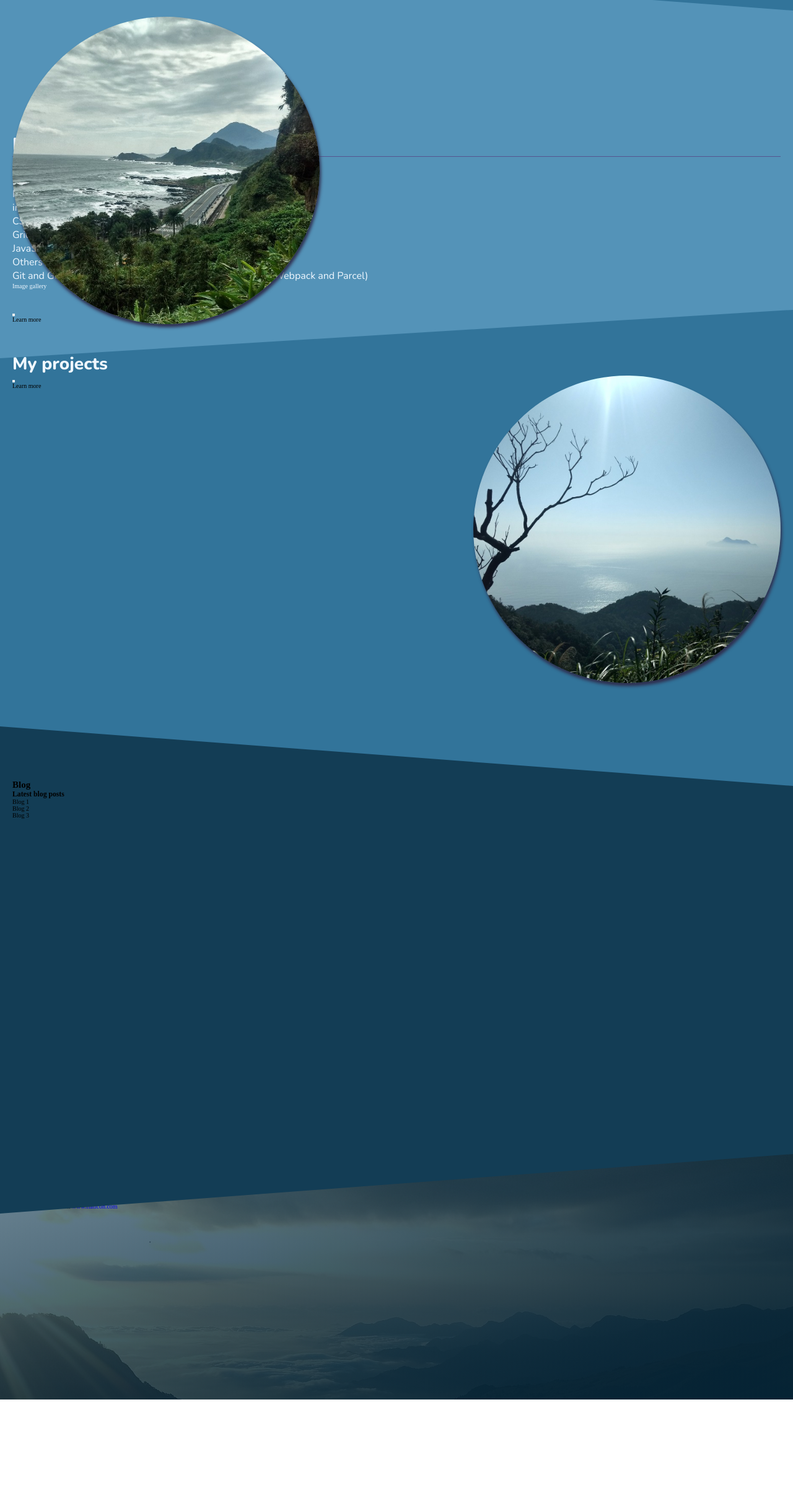
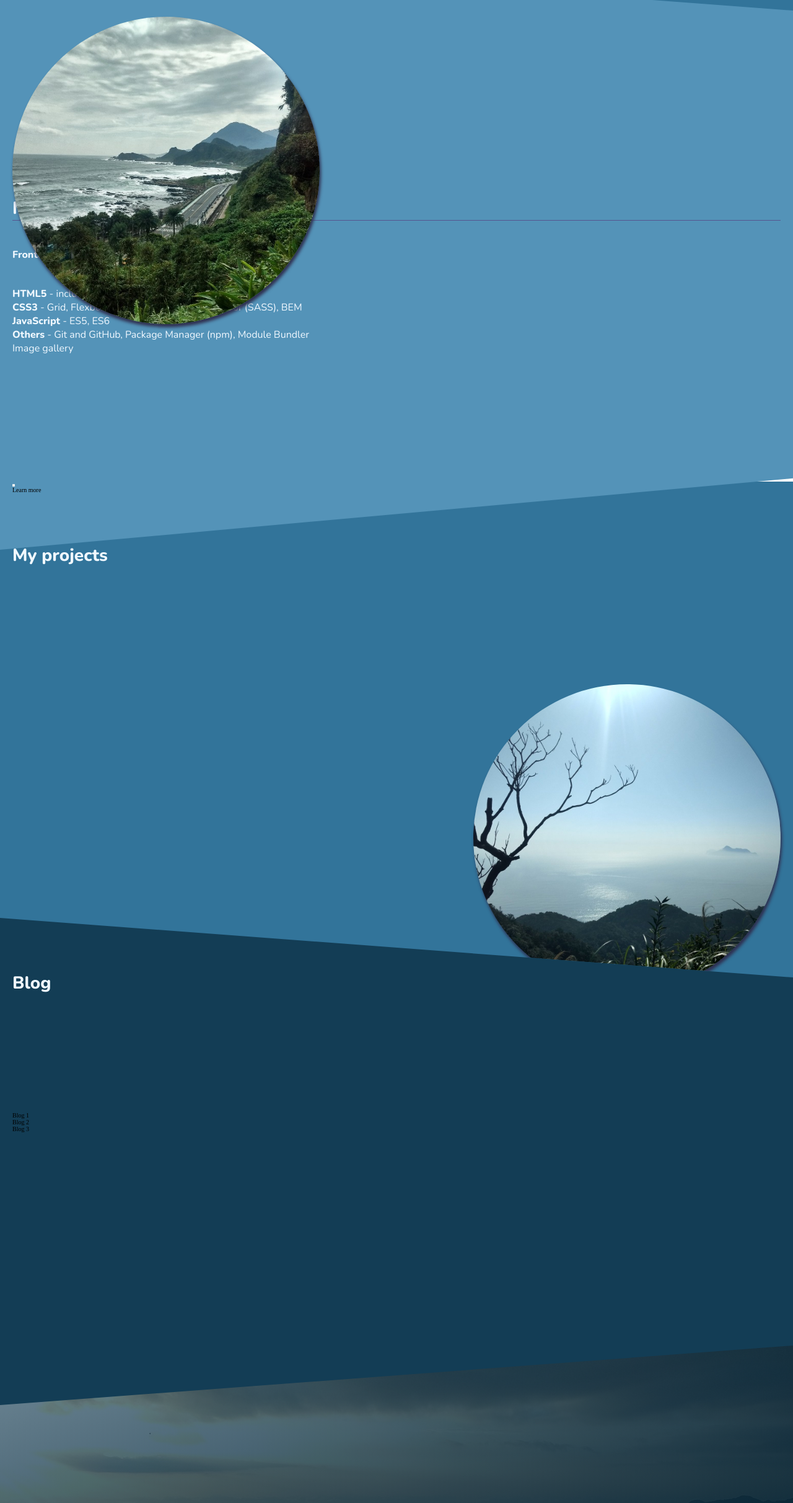
Before and after one commit to anusha-lee/anusha-lee.github.io, a website: page dist/index.html in a window 1280 px wide. Shown: the part 1198-3623 px from the top of the page at 62% size. Before the commit the page ends 3456 px from the top, so only its background shows below. Drawn offline with nearby package versions, Linux system fonts and the light colour scheme.

Commit message:
continue styling the skills and projects parts

```diff
--- a/dist/css/style.css
+++ b/dist/css/style.css
@@ -119,7 +119,7 @@ img {
 .skills {
   margin: -9rem auto 0;
   width: 100%;
-  height: auto;
+  height: 120vh;
   background-color: #5493b8;
   padding: 10rem 2rem 2rem;
   -webkit-clip-path: polygon(0 0, 100% 0, 100% 88%, 0% 100%);
@@ -158,13 +158,15 @@ img {
     display: grid;
     grid-template-columns: 1fr;
     grid-template-rows: 1fr 5fr; }
-    .skills__box--title {
-      font: 900 16px "Nunito", sans-serif; }
-    .skills__box--box--title {
-      font: 900 16px "Nunito", sans-serif; }
+    .skills__box--subtitle {
+      font: 800 16px "Nunito", sans-serif; }
+    .skills__box--content {
+      font: 400 16px "Nunito", sans-serif; }
+      .skills__box--content-1 {
+        font: 400 16px "Nunito", sans-serif; }
 
-.content-1 {
-  font: 400 16px "Nunito", sans-serif; }
+#subtitle {
+  font-size: 100px; }
 
 /************************************************
 ************* Projects
@@ -178,7 +180,10 @@ img {
   -webkit-clip-path: polygon(0 0, 100% 0, 100% 100%, 0 88%);
   clip-path: polygon(0 0, 100% 0, 100% 100%, 0 88%);
   position: relative;
-  z-index: 60; }
+  z-index: 60;
+  display: grid;
+  grid-template-columns: 1fr;
+  grid-template-rows: 3fr 1fr 4fr 1fr; }
   .projects__title {
     font: 800 28px "Nunito", sans-serif;
     color: #f0f8ff; }
@@ -205,8 +210,11 @@ img {
   -webkit-clip-path: polygon(0 0, 100% 0, 100% 88%, 0% 100%);
   clip-path: polygon(0 0, 100% 0, 100% 88%, 0% 100%);
   position: relative;
-  z-index: 50; }
-  .blog__title {
+  z-index: 50;
+  display: grid;
+  grid-template-columns: 1fr;
+  grid-template-rows: 3fr 1fr 4fr 1fr; }
+  .blog__title1 {
     font: 800 28px "Nunito", sans-serif;
     color: #f0f8ff; }
 
--- a/dist/index.html
+++ b/dist/index.html
@@ -9,24 +9,9 @@
   </head>
   <body>
     <!-- reference website: https://html5up.net/uploads/demos/solid-state/ -->
-    <!-- <div hidden>
-        <svg style="display: none;" xmlns="http://www.w3.org/2000/svg"> <symbol id="blueberries" viewbox="0 0 53.308 53.308">
-        <title>
-        blueberries
-        </title>
-        <path d="M39.685,2.953c-7.524,0-13.623,6.099-13.623,13.623c0,2.243,0.552,4.353,1.512,6.219 c1.496-0.565,3.11-0.888,4.804-0.888c5.281,0,9.851,3.011,12.111,7.404c5.15-1.944,8.819-6.905,8.819-12.735 C53.308,9.052,47.208,2.953,39.685,2.953z" style="fill:#003879;">
-        </path>
-          <svg class="icon">
-            <use xlink:href="#006-html-coding" />
-          </svg>
-        </svg>
-    </div> -->
     <header class="header">
       <div class="header__logo">
         <img src="img/icons/png/006-html-coding.png" alt="code logo" />
-        <!-- <svg class="icon header__logo">
-          <use xlink:href="#006-html-coding" />
-        </svg> -->
       </div>
       <h1 class="header__heading">This is Anusha</h1>
       <div class="header__sub">A self-taught web developer</div>
@@ -51,30 +36,22 @@
           <img src="img/img01.jpg" alt="sea view" />
         </div>
         <div class="skills__box">
-          <h3 class="skills__box--title">Frontend</h3>
-          <div class="skills__box--content content">
-            <div class="skills__box--content-1 content-1">
-              HTML 5
-              <p class="content-1__text">
-                including basic SEO, Accessibility
-              </p>
+          <h3 class="skills__box--subtitle">Frontend</h3>
+          <div class="skills__box--content">
+            <div class="skills__box--content-1">
+              <strong>HTML5</strong> - including basic SEO, Accessibility
             </div>
-            <div class="skills__box--content-1 content-1">
-              CSS
-              <p class="content-1__text">
-                Grid, Flexbox, Media Queries, Pre-processor (SASS), BEM
-              </p>
+            <div class="skills__box--content-1">
+              <strong>CSS3</strong> - Grid, Flexbox, Media Queries,
+              Pre-processor (SASS), BEM
             </div>
-            <div class="skills__box--content-1 content-1">
-              JavaScript
+            <div class="skills__box--content-1">
+              <strong>JavaScript</strong> - ES5, ES6
               <p class="content-1__text"></p>
             </div>
-            <div class="skills__box--content-1 content-1">
-              Others
-              <p class="content-1__text">
-                Git and GitHub, Package Manager (npm), Module Bundler (Webpack
-                and Parcel)
-              </p>
+            <div class="skills__box--content-1">
+              <strong>Others</strong> - Git and GitHub, Package Manager (npm),
+              Module Bundler
             </div>
             <div class="skills__box--certificates">
               Image gallery
@@ -103,7 +80,7 @@
       </section>
       <section class="blog">
         <h2 class="blog__title1">Blog</h2>
-        <h3 class="blog__title2">Latest blog posts</h3>
+        <!-- <h3 class="blog__title2">Latest blog posts</h3> -->
         <div class="blog__box">
           <ul class="blog__box--lists">
             <li class="blog__box--lists-item">Blog 1</li>
@@ -127,28 +104,6 @@
         <div class="footer__credit--design">
           Design: <a href="https://html5up.net/">HTML5UP</a>
         </div>
-        <div class="footer__credit--icon1">
-          Icons made by
-          <a
-            href="https://www.flaticon.com/authors/pixel-perfect"
-            title="Pixel perfect"
-            >Pixel perfect</a
-          >
-          from
-          <a href="https://www.flaticon.com/" title="Flaticon"
-            >www.flaticon.com</a
-          >
-        </div>
-        <div class="footer__credit--icon2">
-          Icons made by
-          <a href="https://www.flaticon.com/authors/freepik" title="Freepik"
-            >Freepik</a
-          >
-          from
-          <a href="https://www.flaticon.com/" title="Flaticon"
-            >www.flaticon.com</a
-          >
-        </div>
       </div>
     </footer>
   </body>
--- a/dist/scss/style.css
+++ b/dist/scss/style.css
@@ -1,3 +1,4 @@
+@import url("https://fonts.googleapis.com/css?family=Nunito:400,800,900&display=swap");
 *,
 ::after,
 ::before {
@@ -5,10 +6,227 @@
   padding: 0;
   box-sizing: border-box; }
 
-body {
-  background-color: brown; }
+html {
+  font-size: 62.5%; }
 
-h1 {
-  font-size: 50px; }
+a {
+  text-decoration: none; }
+
+ul li {
+  list-style: none; }
+
+/************************************************
+************* Variables
+***********************************************/
+/************************************************
+************* Mixins
+***********************************************/
+img {
+  border-radius: 50%;
+  box-shadow: 2px 5px 5px #2f2f4f; }
+
+/************************************************
+************* Header
+***********************************************/
+.header {
+  width: 100%;
+  min-height: 60vh;
+  background-image: linear-gradient(to left top, #052334, rgba(19, 61, 85, 0.6)), url(../img/background.jpg);
+  background-size: cover;
+  background-position: top;
+  position: relative;
+  z-index: 99;
+  -webkit-clip-path: polygon(0 0, 100% 0, 100% 88%, 0% 100%);
+  clip-path: polygon(0 0, 100% 0, 100% 88%, 0% 100%); }
+  .header__logo {
+    margin: 0 auto;
+    padding: 5rem 0 0;
+    width: 90%;
+    height: auto; }
+    .header__logo img {
+      width: 5rem;
+      height: auto; }
+  .header__heading {
+    margin: 0.5rem auto 0;
+    width: 90%;
+    color: #f0f8ff;
+    font: 900 38px "Nunito", sans-serif;
+    text-transform: uppercase;
+    padding: 1rem 1rem 0;
+    border-bottom: 0.05rem solid #5493b8; }
+  .header__sub {
+    margin: 1rem auto;
+    width: 95%;
+    padding: 2rem;
+    font: 16px "Nunito", sans-serif;
+    color: #cecee2; }
+
+.container {
+  margin: -6.5rem auto 0; }
+
+/************************************************
+************* About
+***********************************************/
+.about {
+  margin: 0 auto;
+  width: 100%;
+  height: 100vh;
+  background-color: #32749a;
+  padding: 10rem 2rem 2rem;
+  -webkit-clip-path: polygon(0 0, 100% 0, 100% 100%, 0 88%);
+  clip-path: polygon(0 0, 100% 0, 100% 100%, 0 88%);
+  position: relative;
+  z-index: 80;
+  display: grid;
+  grid-template-columns: 1fr;
+  grid-template-rows: 4fr 1fr 5fr; }
+  .about__title {
+    font: 800 28px "Nunito", sans-serif;
+    color: #f0f8ff;
+    display: inline-block;
+    width: 100%;
+    height: fit-content;
+    margin: 1rem 0;
+    text-align: right;
+    justify-self: end;
+    border-bottom: 0.05rem solid #5493b8;
+    grid-column: 1 / 2;
+    grid-row: 2 / 3; }
+  .about__img {
+    width: 100%;
+    height: fit;
+    position: relative;
+    grid-column: 1 / 2;
+    grid-row: 1 / 2; }
+    .about__img img {
+      position: absolute;
+      right: 0;
+      top: 0;
+      max-width: 60%;
+      height: auto; }
+  .about__text {
+    width: 85%;
+    font: 400 16px "Nunito", sans-serif;
+    color: #f0f8ff;
+    text-align: right;
+    grid-column: 1 / 2;
+    grid-row: 3 / 4;
+    justify-self: end; }
+
+/************************************************
+  ************* Skills
+  ***********************************************/
+.skills {
+  margin: -9rem auto 0;
+  width: 100%;
+  height: 100vh;
+  background-color: #5493b8;
+  padding: 10rem 2rem 2rem;
+  -webkit-clip-path: polygon(0 0, 100% 0, 100% 88%, 0% 100%);
+  clip-path: polygon(0 0, 100% 0, 100% 88%, 0% 100%);
+  position: relative;
+  z-index: 70;
+  display: grid;
+  grid-template-columns: 1fr;
+  grid-template-rows: 3fr 1fr 4fr 1fr; }
+  .skills__title {
+    font: 800 28px "Nunito", sans-serif;
+    color: #f0f8ff;
+    display: inline-block;
+    width: 100%;
+    height: fit-content;
+    margin: 1rem 0;
+    border-bottom: 0.05rem solid #55558f;
+    grid-column: 1 / 2;
+    grid-row: 2 / 3;
+    text-align: left;
+    justify-self: start; }
+  .skills__img {
+    width: 100%;
+    height: fit-content;
+    position: relative;
+    grid-column: 1 / 2;
+    grid-row: 1 / 2; }
+    .skills__img img {
+      position: absolute;
+      left: 0;
+      top: 0;
+      max-width: 60%;
+      height: auto; }
+  .skills__box {
+    color: #f0f8ff;
+    display: grid;
+    grid-template-columns: 1fr;
+    grid-template-rows: 1fr 5fr; }
+    .skills__box--subtitle {
+      font: 800 28px "Nunito", sans-serif; }
+    .skills__box--content {
+      width: 80%;
+      border: 2px solid pink;
+      font: 400 16px "Nunito", sans-serif; }
+      .skills__box--content-1 {
+        font: 400 16px "Nunito", sans-serif; }
+  .skills__learn-more {
+    grid-column: 1 / 2;
+    grid-row: 4 / 5; }
+
+/************************************************
+************* Projects
+***********************************************/
+.projects {
+  margin: -11rem auto;
+  width: 100%;
+  height: 100vh;
+  background-color: #32749a;
+  padding: 10rem 2rem 2rem;
+  -webkit-clip-path: polygon(0 0, 100% 0, 100% 100%, 0 88%);
+  clip-path: polygon(0 0, 100% 0, 100% 100%, 0 88%);
+  position: relative;
+  z-index: 60;
+  display: grid;
+  grid-template-columns: 1fr;
+  grid-template-rows: 3fr 1fr 4fr 1fr; }
+  .projects__title {
+    font: 800 28px "Nunito", sans-serif;
+    color: #f0f8ff; }
+  .projects__img {
+    width: 100%;
+    height: fit;
+    position: relative; }
+    .projects__img img {
+      position: absolute;
+      right: 0;
+      top: 0;
+      max-width: 60%;
+      height: auto; }
+
+/************************************************
+************* Blog
+***********************************************/
+.blog {
+  margin: 0 auto;
+  width: 100%;
+  height: 100vh;
+  background-color: #133d55;
+  padding: 10rem 2rem 2rem;
+  -webkit-clip-path: polygon(0 0, 100% 0, 100% 88%, 0% 100%);
+  clip-path: polygon(0 0, 100% 0, 100% 88%, 0% 100%);
+  position: relative;
+  z-index: 50;
+  display: grid;
+  grid-template-columns: 1fr;
+  grid-template-rows: 3fr 1fr 4fr 1fr; }
+  .blog__title1 {
+    font: 800 28px "Nunito", sans-serif;
+    color: #f0f8ff; }
+
+/************************************************
+************* Footer
+***********************************************/
+.footer {
+  margin: -10rem 0;
+  width: 100%;
+  height: 40rem;
+  background-image: linear-gradient(to left top, #052334, rgba(19, 61, 85, 0.6)), url(../img/background.jpg); }
 
 /*# sourceMappingURL=style.css.map */
--- a/dist/scss/style.scss
+++ b/dist/scss/style.scss
@@ -179,7 +179,7 @@ img {
       position: absolute;
       right: 0;
       top: 0;
-      max-width: 40%;
+      max-width: 60%;
       height: auto;
     }
   }
@@ -203,7 +203,7 @@ img {
 .skills {
   margin: -9rem auto 0;
   width: 100%;
-  height: auto;
+  height: 100vh;
   background-color: $color-light-blue;
   padding: 10rem 2rem 2rem;
   @include clip-path-right;
@@ -231,7 +231,7 @@ img {
 
   &__img {
     width: 100%;
-    height: auto;
+    height: fit-content;
     position: relative;
 
     grid-column: 1 / 2;
@@ -241,7 +241,7 @@ img {
       position: absolute;
       left: 0;
       top: 0;
-      max-width: 40%;
+      max-width: 60%;
       height: auto;
     }
   }
@@ -251,25 +251,23 @@ img {
     @include section-grid-mobile;
     grid-template-rows: 1fr 5fr;
 
-    &--title {
-      font: 900 $font-size-sm $font;
+    &--subtitle {
+      font: 800 $font-size-m $font;
     }
 
-    &--box {
-      &--title {
-        font: 900 $font-size-sm $font;
-      }
-      &--content {
+    &--content {
+      width: 80%;
+      border: 2px solid pink;
+      font: 400 $font-size-sm $font;
+      &-1 {
+        font: 400 $font-size-sm $font;
       }
     }
   }
-}
 
-.content {
-  &-1 {
-    font: 400 $font-size-sm $font;
-    &__text {
-    }
+  &__learn-more {
+    grid-column: 1 / 2;
+    grid-row: 4 / 5;
   }
 }
 
@@ -291,6 +289,9 @@ img {
     color: $color-white;
   }
 
+  @include section-grid-mobile;
+  grid-template-rows: 3fr 1fr 4fr 1fr;
+
   &__img {
     width: 100%;
     height: fit;
@@ -303,7 +304,7 @@ img {
       position: absolute;
       right: 0;
       top: 0;
-      max-width: 40%;
+      max-width: 60%;
       height: auto;
     }
   }
@@ -323,7 +324,10 @@ img {
   position: relative;
   z-index: 50;
 
-  &__title {
+  @include section-grid-mobile;
+  grid-template-rows: 3fr 1fr 4fr 1fr;
+
+  &__title1 {
     font: 800 $font-size-m $font;
     color: $color-white;
   }
```
Also changed, not shown: 2 other files.
